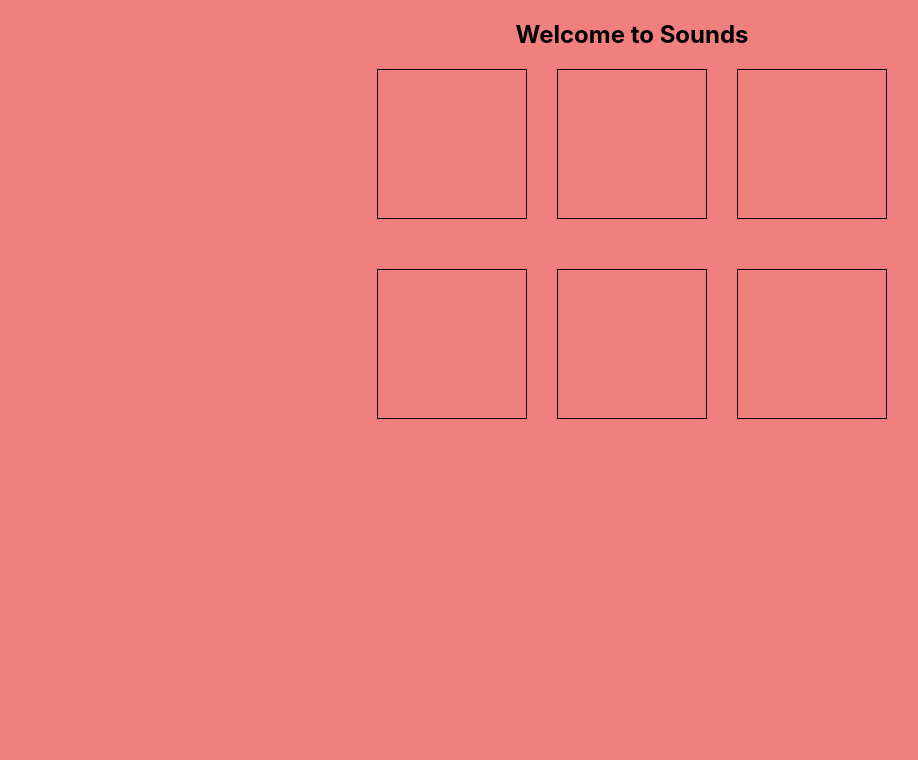
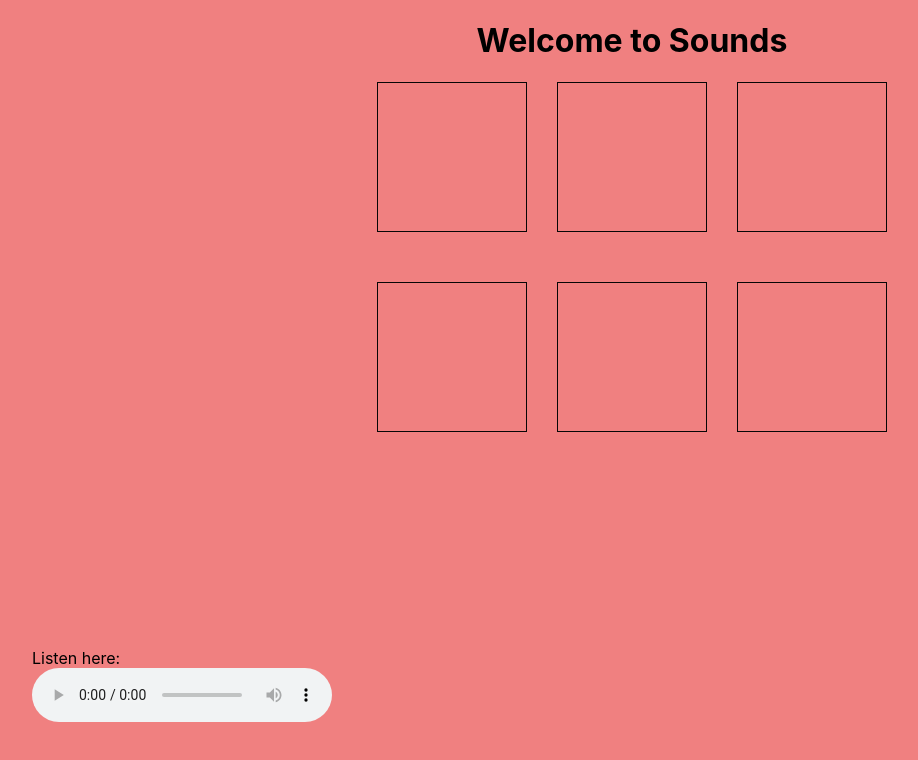
Before and after one commit to Kennie-create/sound, a React (Create React App) app: page / in a window 1280 px wide. Shown: the top 760 px of the page, without its empty margins (8-926 px from the left). Built offline with nearby package versions, Linux system fonts and the light colour scheme.

Commit message:
sound button added

```diff
--- a/src/App.css
+++ b/src/App.css
@@ -16,7 +16,7 @@ section,h1 {
   justify-content: center
 }
 
-.grid-item{
+.button {
   border:thin rgb(8, 6, 6) solid;
   padding:10px;
 }
--- a/src/App.js
+++ b/src/App.js
@@ -1,24 +1,33 @@
+import React from 'react';
 import './App.css';
 
 function App() {
   return (
-  <article>
-  <h1>
-    Welcome to Sounds
-  </h1>
+  <>
+  <h1> Welcome to Sounds </h1>
+  <meta name="viewport" content="width=device-width, initial-scale=1.0"></meta>
+
   <section>
-
     <div class="grid">
-      <div class="grid-item"></div>
-      <div class="grid-item"></div>
-      <div class="grid-item"></div>
-      <div class="grid-item"></div>
-      <div class="grid-item"></div>
-      <div class="grid-item"></div>
-
+      <div class="button"></div>
+      <div class="button"></div>
+      <div class="button"></div>
+      <div class="button"></div>
+      <div class="button"></div>
+      <div class="button"></div>
     </div>
   </section>
-</article>
+
+  <figure>
+    <figcaption>Listen here:</figcaption>
+    <audio
+        controls
+        src="mixkit-rain-and-thunder-storm-2390 (1).wav">
+        Your browser does not support the audio element.
+    </audio>
+</figure>
+
+</>
   );
 }
 
```
